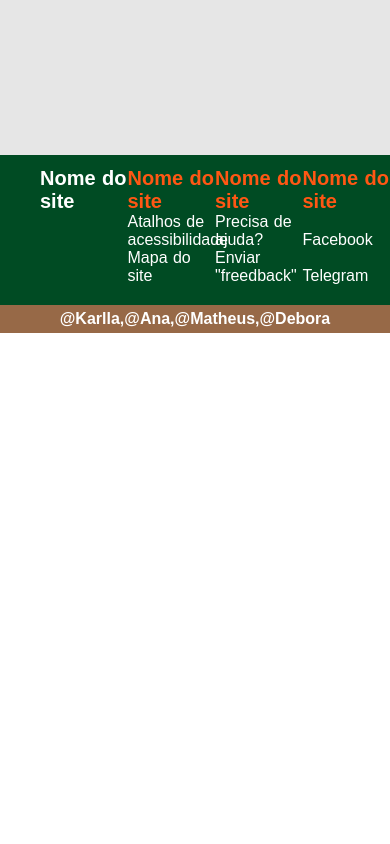
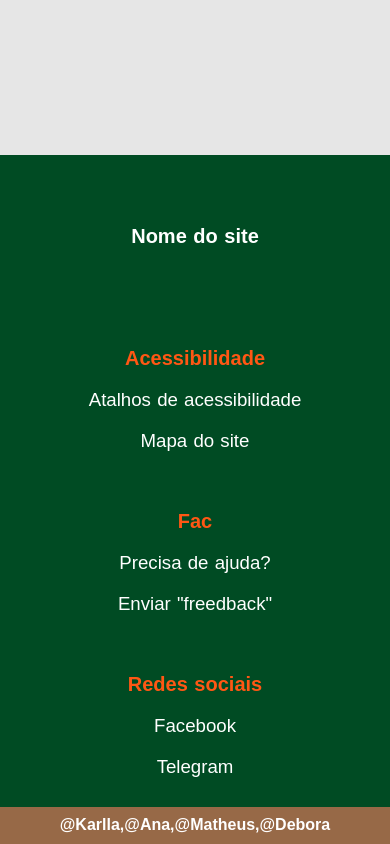
Before and after one commit to karllasouzza/PI3, a Nuxt app: page / in a window 390 px wide. Shown: the part 2313-3157 px from the top of the page. Before the commit the page ends 2646 px from the top, so only its background shows below. Built offline with nearby package versions, Linux system fonts and the light colour scheme.

Commit message:
Modificando e passando para grid o footer, também com responsividade

```diff
--- a/components/Footer.vue
+++ b/components/Footer.vue
@@ -1,38 +1,36 @@
 <template>
   <footer :style="{ background: Color_004 }">
-    <div>
-      <ul>
+    <!-- Título do site -->
+    <ul class="title">
       <li>
         <Title :color="Color_fff" :text="Nome_do_site" />
       </li>
     </ul>
-      <ul>
+
+    <!-- Acessibilidade -->
+    <ul class="accessibility">
       <li>
-          <Title :text="Nome_do_site" :color="Color_ff5" />
+        <Title text="Acessibilidade" :color="Color_ff5" />
       </li>
-        <li
-          v-for="(Acess, index) in Acessibilidade"
-          :key="index"
-          :style="{ color: Color_fff }"
-        >
-          {{ Acess.text }}
+      <li v-for="(Acess, index) in Acessibilidade" :key="index">
+        <a :style="{ color: Color_fff }" :href="Acess.url">{{ Acess.text }}</a>
       </li>
     </ul>
-      <ul>
+
+    <!-- Fac -->
+    <ul class="fac">
       <li>
-          <Title :text="Nome_do_site" :color="Color_ff5" />
+        <Title text="Fac" :color="Color_ff5" />
       </li>
-        <li
-          v-for="(Fac, index) in Ajuda"
-          :key="index"
-          :style="{ color: Color_fff }"
-        >
-          {{ Fac.text }}
+      <li v-for="(Fac, index) in Ajuda" :key="index">
+        <a :style="{ color: Color_fff }" :href="Fac.url">{{ Fac.text }}</a>
       </li>
     </ul>
-      <ul>
+
+    <!-- Redes Sociais -->
+    <ul class="social-media">
       <li>
-          <Title :text="Nome_do_site" :color="Color_ff5" />
+        <Title text="Redes sociais" :color="Color_ff5" />
       </li>
       <li v-for="(Network, index) in Redes" :key="index">
         <a href="/" :style="{ color: Color_fff }">
@@ -40,18 +38,21 @@
         </a>
       </li>
     </ul>
+
+    <div :style="{ background: Color_976, color: Color_fff }" class="makers">
+      <span>{{ Criadores }}</span>
     </div>
-
-    <span :style="{ background: Color_976, color: Color_fff }">{{
-      Criadores
-    }}</span>
   </footer>
 </template>
 
 <script>
 import { mapState } from 'vuex'
+import Title from './Title'
 
 export default {
+  components: {
+    Title,
+  },
   data() {
     return {}
   },
@@ -77,21 +78,53 @@ export default {
 <style scoped>
 footer {
   width: 100%;
-  height: 170px;
+  height: auto;
+
+  display: grid;
+  grid-template-columns: 1fr 1fr 1fr 1fr;
+  grid-auto-rows: 9em 2.3em;
+}
+
+/* Classe do Título */
+.title {
+  grid-row: 1/2;
+  grid-column: 1/2;
+
+  text-align: center;
+}
+
+/* Classe da Acessibilidade */
+.accessibility {
+  grid-row: 1/2;
+  grid-column: 2/3;
+}
+
+/* Classe do fac */
+.fac {
+  grid-row: 1/2;
+  grid-column: 3/4;
+}
+
+/* Classe da rede social */
+.social-media {
+  grid-row: 1/2;
+  grid-column: 4/5;
+}
+
+/* Classe dos autores */
+.makers {
+  grid-row: 2/3;
+  grid-column: 1/5;
+
   display: flex;
-  flex-direction: column;
+  flex-direction: row;
   justify-content: center;
   align-items: center;
+
+  height: 2.3em;
 }
-footer > div {
-  width: 100%;
-  height: 95%;
-  display: flex;
-  flex-direction: row;
-  padding: 0 0 0 40px;
-}
-footer > div > ul {
-  width: 25%;
+
+footer > ul {
   margin: 0;
   padding: 20px 0;
   display: flex;
@@ -100,20 +133,68 @@ footer > div > ul {
   justify-content: space-between;
   list-style: none;
 }
-footer > div > ul > li {
+
+footer > ul > li {
   width: 100%;
   text-decoration: none;
 }
-footer > span {
+
+footer > .makers > span {
   width: 100%;
-  padding: 5px 0;
   text-align: center;
   font-weight: bold;
 }
-.title {
-  margin-bottom: px;
-}
+
 a {
   text-decoration: none;
+  cursor: pointer;
+}
+
+@media (max-width: 844px) {
+  /*
+   No media o footer toma outro posicionamento para o vertical tornando também
+  as letras e espaçamento dos itens aumentados para facilitar a visualização e clique.
+  */
+  footer {
+    grid-template-columns: 100%;
+    grid-auto-rows: 1fr 1fr 1fr 1fr 2.3em;
+  }
+
+  footer > ul {
+    justify-content: center;
+    align-items: center;
+
+    text-align: center;
+  }
+
+  footer > ul > li {
+    margin: 0.5em 0;
+    font-size: 14pt;
+  }
+
+  .title {
+    grid-row: 1/2;
+    grid-column: 1/2;
+  }
+
+  .accessibility {
+    grid-row: 2/3;
+    grid-column: 1/2;
+  }
+
+  .fac {
+    grid-row: 3/4;
+    grid-column: 1/2;
+  }
+
+  .social-media {
+    grid-row: 4/5;
+    grid-column: 1/2;
+  }
+
+  .makers {
+    grid-row: 5/6;
+    grid-column: 1/2;
+  }
 }
 </style>
```
Lines whose indentation alone changed are shown as unchanged.
